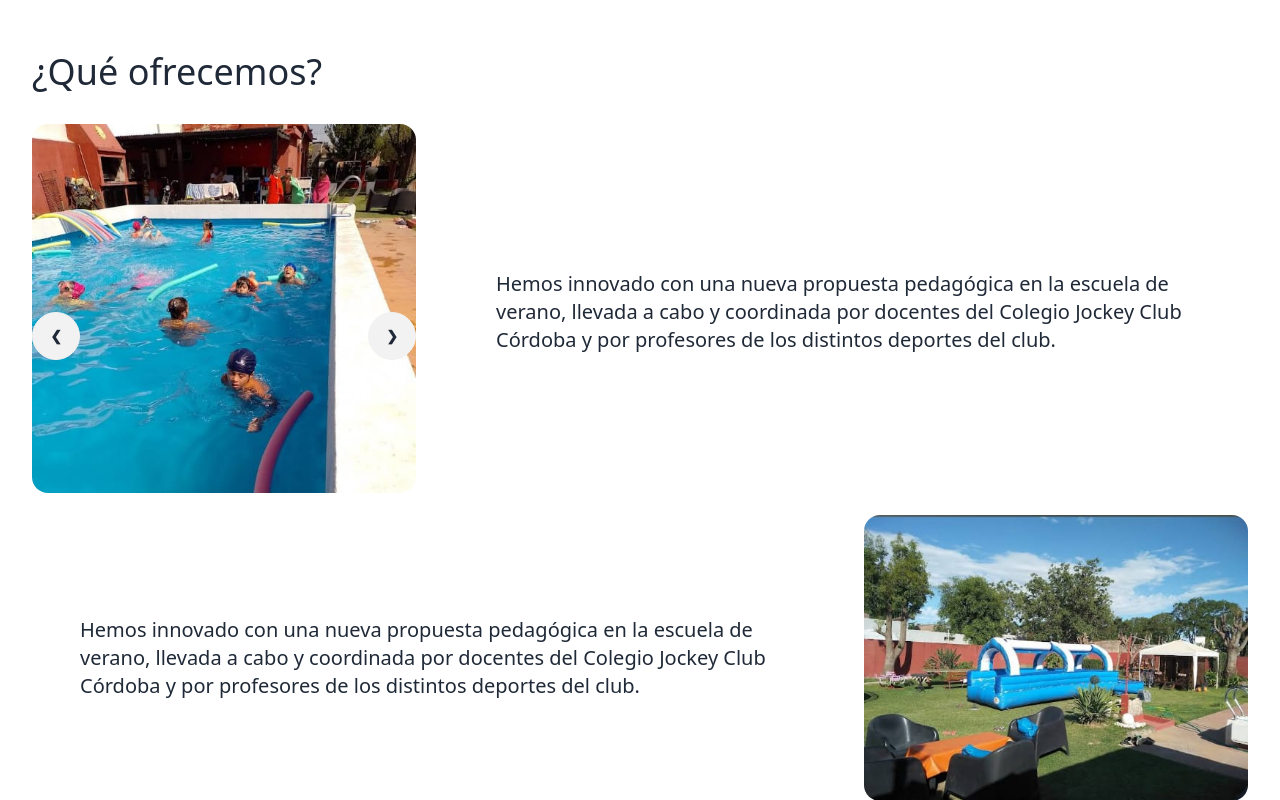
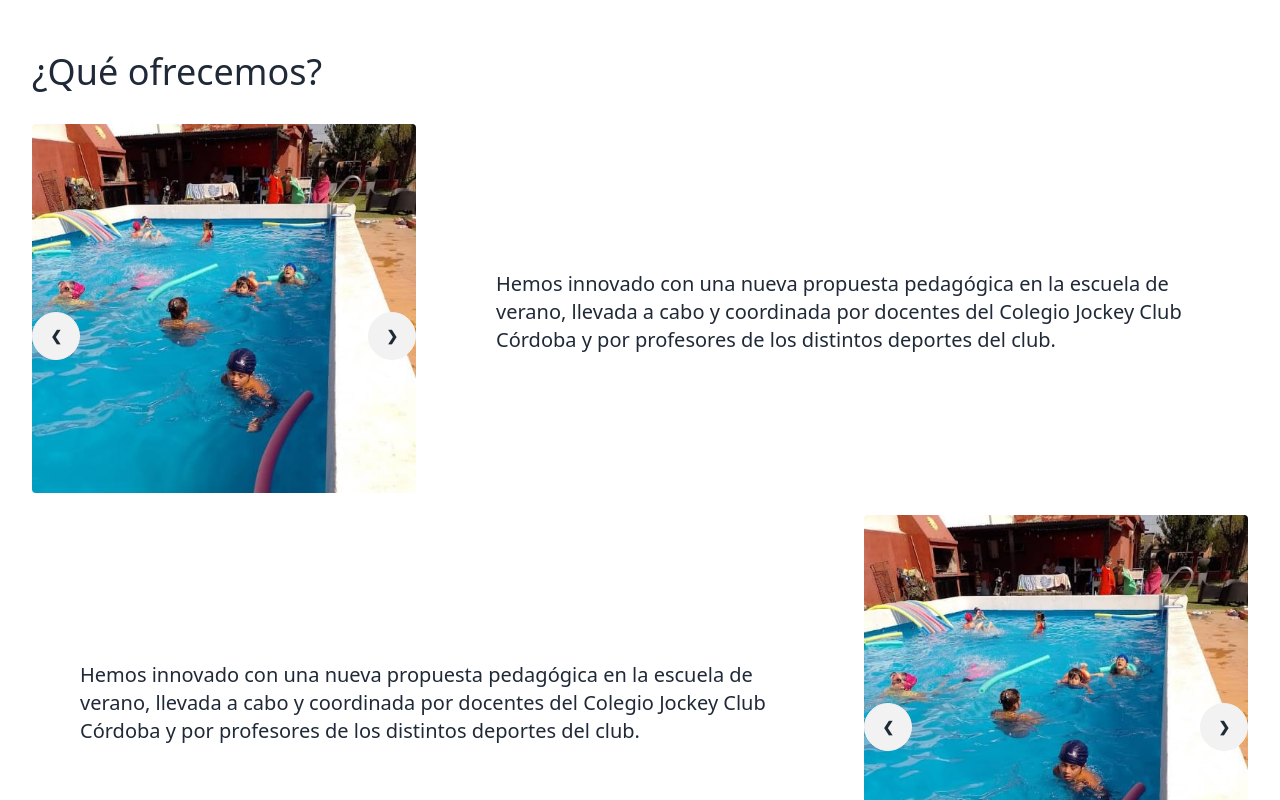
Before and after one commit to ADNWebSolutions/imagina, a React (Vite) app: page / in a window 1280 px wide. Shown: the part 560-1360 px from the top of the page. Built offline with nearby package versions, Linux system fonts and the light colour scheme.

Commit message:
me di cuenta tarde que no habia hecho rama xD, added carousel

```diff
--- a/src/components/Hero.jsx
+++ b/src/components/Hero.jsx
@@ -1,4 +1,4 @@
-import HeroButton from "./HeroButton"
+import HeroButton from "./microComponents/HeroButton"
 
 const Hero = () => {
   return (
--- a/src/components/WhatWeOffer.jsx
+++ b/src/components/WhatWeOffer.jsx
@@ -2,32 +2,39 @@ import { useState } from 'react'
 import act1 from '/act1.jpg'
 import act2 from '/act2.jpg'
 import act3 from '/act3.jpg'
+import Carousel from './microComponents/WhatWeOfferCarousel'
 
 
 
 const WhatWeOffer = () => {
-    const [imgArray, setImgArray] = useState([act1, act2, act3])
-    const handlePrev = () => {
-        setImgArray((prevArray) => [...prevArray.slice(1), prevArray[0]]);
-    }
-    const handleNext = () => {
-        setImgArray((prevArray) => [prevArray[prevArray.length - 1], ...prevArray.slice(0, -1)])
-    }
+    const [imgArray, setImgArray] = useState({
+        first: [act1, act2, act3],
+        second: [act1, act2, act3],
+        third: [act1, act2, act3]
+    })
+    const handlePrev = (carousel) => {
+        setImgArray((prevArrays) => {
+            const newArray = [...prevArrays[carousel].slice(1), prevArrays[carousel][0]];
+            return { ...prevArrays, [carousel]: newArray };
+        });
+    };
+
+    const handleNext = (carousel) => {
+        setImgArray((prevArrays) => {
+            const newArray = [
+                prevArrays[carousel][prevArrays[carousel].length - 1],
+                ...prevArrays[carousel].slice(0, -1)
+            ];
+            return { ...prevArrays, [carousel]: newArray };
+        });
+    };
 
     return (
         <div className="p-8" id="whatweoffer">
             <h2 className="text-4xl my-8">¿Qué ofrecemos?</h2>
             <div className="content">
-                <div className="img-acts-1 m-[auto] relative">
-                    {/* <img className="rounded-2xl" src="/act1.jpg" alt="" /> */}
-                    <div className="absolute w-full z-50 top-1/2 flex justify-between">
-                        <button className="btn btn-circle" onClick={handlePrev} >❮</button>
-                        <button className="btn btn-circle" onClick={handleNext} >❯</button>
-                    </div>
-                    <div className="stack">
-                        <img src={imgArray[0]} className="rounded-2xl" />
-                    </div>
-                </div>
+                {/* Pasamos por props el indice , el estado, y las funciones para ir cambiando las imagenes */}
+                <Carousel carousel={"first"} imgArray={imgArray} handleNext={handleNext} handlePrev={handlePrev} />
                 <div className="p-acts-1 flex justify-center items-center text-xl px-12">
                     <p>Hemos innovado con una nueva propuesta pedagógica en la escuela de verano, llevada a cabo y coordinada por docentes del Colegio Jockey Club Córdoba y por profesores de los distintos deportes del club.</p>
                 </div>
@@ -35,10 +42,12 @@ const WhatWeOffer = () => {
                     <p>Hemos innovado con una nueva propuesta pedagógica en la escuela de verano, llevada a cabo y coordinada por docentes del Colegio Jockey Club Córdoba y por profesores de los distintos deportes del club.</p>
                 </div>
                 <div className="img-act-2 m-[auto]">
-                    <img className="rounded-2xl" src="/act2.jpg" alt="" />
+                    {/* Pasamos por props el indice , el estado, y las funciones para ir cambiando las imagenes */}
+                    <Carousel carousel={"second"} imgArray={imgArray} handleNext={handleNext} handlePrev={handlePrev} />
                 </div>
                 <div className="img-acts-3 m-[auto]">
-                    <img className="rounded-2xl" src="/act3.jpg" alt="" />
+                    {/* Pasamos por props el indice , el estado, y las funciones para ir cambiando las imagenes */}
+                    <Carousel carousel={"third"} imgArray={imgArray} handleNext={handleNext} handlePrev={handlePrev} />
                 </div>
                 <div className="p-acts-3 flex justify-center items-center text-xl px-12">
                     <p>Hemos innovado con una nueva propuesta pedagógica en la escuela de verano, llevada a cabo y coordinada por docentes del Colegio Jockey Club Córdoba y por profesores de los distintos deportes del club.</p>
--- /dev/null
+++ b/src/components/microComponents/WhatWeOfferCarousel.jsx
@@ -0,0 +1,20 @@
+import React from 'react'
+
+function Carousel({ carousel, imgArray, handleNext, handlePrev }) {
+    return (
+        <div key={carousel} className="img-carousel m-[auto] relative">
+            <div className="absolute w-full z-50 top-1/2 flex justify-between">
+                <button className="btn btn-circle" onClick={() => handlePrev(carousel)}>❮</button>
+                <button className="btn btn-circle" onClick={() => handleNext(carousel)}>❯</button>
+            </div>
+            <div className="stack">
+                {/* {imgArray[carousel].map((img) => (
+                    <img src={img} className="rounded" key={img} />
+                ))} */}
+                <img src={imgArray[carousel][0]} className="rounded" />
+            </div>
+        </div>
+    )
+}
+
+export default Carousel
```
Also changed, not shown: src/components/microComponents/HeroButton.jsx (renamed from src/components/HeroButton.jsx).
